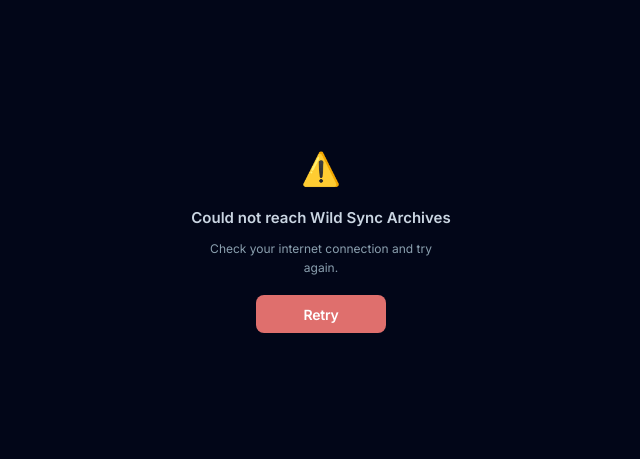
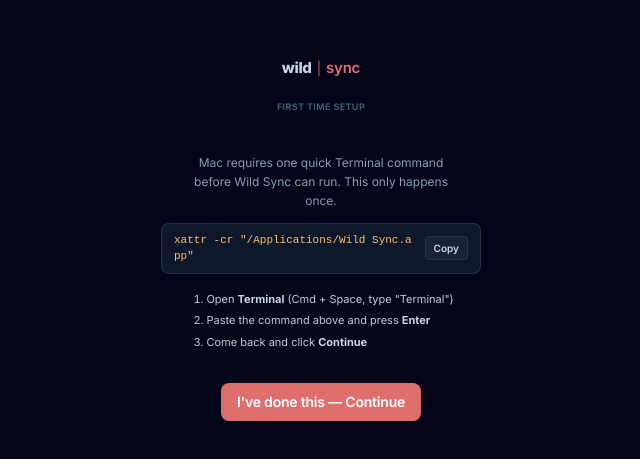
Before and after one commit to IntoTheWild-Dev/wild-sync, a website built with Vite: page src/index.html in a window 1280 px wide. Shown: the part 163-622 px from the top of the page, without its empty margins (319-959 px from the left). Built offline with nearby package versions, Linux system fonts and the light colour scheme.

Commit message:
feat: first-launch screen with Mac terminal instructions + copy button

```diff
--- a/package.json
+++ b/package.json
@@ -1,6 +1,6 @@
 {
   "name": "wild-sync",
-  "version": "0.2.4",
+  "version": "0.2.5",
   "type": "module",
   "scripts": {
     "dev": "vite",
--- a/src-tauri/tauri.conf.json
+++ b/src-tauri/tauri.conf.json
@@ -1,6 +1,6 @@
 {
   "productName": "Wild Sync",
-  "version": "0.2.4",
+  "version": "0.2.5",
   "identifier": "com.intothewild.wildsync",
   "build": {
     "frontendDist": "../src",
--- a/src/index.html
+++ b/src/index.html
@@ -8,8 +8,40 @@
 </head>
 <body>
 
+  <!-- ── First launch — Mac setup instructions ─────────────── -->
+  <div id="screen-first-launch" class="screen hidden">
+
+    <div class="wordmark">
+      <span class="wm-wild">wild</span>
+      <span class="wm-sep">|</span>
+      <span class="wm-sync">sync</span>
+    </div>
+    <p class="brand-sub">First time setup</p>
+
+    <div class="first-launch-body">
+      <p class="first-launch-text">
+        Mac requires one quick Terminal command before Wild Sync can run.
+        This only happens once.
+      </p>
+
+      <div class="terminal-block">
+        <code>xattr -cr "/Applications/Wild Sync.app"</code>
+        <button id="btn-copy" class="btn-copy" type="button">Copy</button>
+      </div>
+
+      <ol class="steps">
+        <li>Open <strong>Terminal</strong> (Cmd + Space, type "Terminal")</li>
+        <li>Paste the command above and press <strong>Enter</strong></li>
+        <li>Come back and click <strong>Continue</strong></li>
+      </ol>
+    </div>
+
+    <button id="btn-continue-setup" class="btn-primary">I've done this — Continue</button>
+
+  </div>
+
   <!-- ── Onboarding (first launch only) ───────────────────── -->
-  <div id="screen-onboarding" class="screen">
+  <div id="screen-onboarding" class="screen hidden">
 
     <div class="wordmark">
       <span class="wm-wild">wild</span>
--- a/src/main.js
+++ b/src/main.js
@@ -4,6 +4,7 @@ import { open as openDialog } from "@tauri-apps/plugin-dialog";
 // ── Screen management ─────────────────────────────────────────────────
 
 const screens = {
+  "first-launch": document.getElementById("screen-first-launch"),
   onboarding: document.getElementById("screen-onboarding"),
   error: document.getElementById("screen-error"),
   popover: document.getElementById("screen-popover"),
@@ -18,6 +19,7 @@ function showScreen(name) {
 
 let destinations = [];
 let selectedDestination = null;
+let isFirstLaunch = true;
 
 // ── Init ──────────────────────────────────────────────────────────────
 
@@ -26,6 +28,7 @@ async function init() {
   try {
     const config = await invoke("get_config");
     if (config) {
+      isFirstLaunch = false;
       populatePopover(config);
       showScreen("popover");
       await invoke("start_watching");
@@ -35,9 +38,8 @@ async function init() {
     console.error("Config read failed:", e);
   }
 
-  // First launch — show onboarding
-  showScreen("onboarding");
-  await loadDestinations();
+  // First launch — show Mac setup instructions
+  showScreen("first-launch");
 }
 
 // ── Destinations ──────────────────────────────────────────────────────
@@ -184,6 +186,26 @@ document.getElementById("btn-open-drive").addEventListener("click", () => {
   invoke("open_drive");
 });
 
+// ─ First launch screen ───────────────────────────────────────────────
+
+document.getElementById("btn-copy").addEventListener("click", () => {
+  const cmd = 'xattr -cr "/Applications/Wild Sync.app"';
+  navigator.clipboard.writeText(cmd).then(() => {
+    const btn = document.getElementById("btn-copy");
+    btn.textContent = "Copied";
+    btn.classList.add("copied");
+    setTimeout(() => {
+      btn.textContent = "Copy";
+      btn.classList.remove("copied");
+    }, 2000);
+  });
+});
+
+document.getElementById("btn-continue-setup").addEventListener("click", async () => {
+  showScreen("onboarding");
+  await loadDestinations();
+});
+
 // ── Sync status updates from Rust ─────────────────────────────────────
 
 import { listen } from "@tauri-apps/api/event";
--- a/src/style.css
+++ b/src/style.css
@@ -167,6 +167,82 @@ button:disabled { opacity: 0.35; cursor: not-allowed; transform: none; }
 #screen-error p  { font-size: 12px; color: var(--muted); line-height: 1.6; max-width: 240px; }
 #screen-error .btn-primary { width: 130px; margin-top: 8px; }
 
+/* ── First launch screen ─────────────────────────────────────── */
+#screen-first-launch {
+  align-items: center;
+  justify-content: center;
+  text-align: center;
+  gap: 16px;
+}
+
+.first-launch-body {
+  display: flex;
+  flex-direction: column;
+  gap: 12px;
+  align-items: center;
+}
+
+.first-launch-text {
+  font-size: 12px;
+  color: var(--muted);
+  line-height: 1.6;
+  max-width: 280px;
+}
+
+.terminal-block {
+  display: flex;
+  align-items: center;
+  gap: 8px;
+  background: var(--bg-card);
+  border: 1px solid var(--border-md);
+  border-radius: var(--r-sm);
+  padding: 8px 12px;
+  width: 100%;
+  max-width: 320px;
+}
+
+.terminal-block code {
+  flex: 1;
+  font-family: 'SF Mono', 'Fira Code', monospace;
+  font-size: 11px;
+  color: var(--amber);
+  text-align: left;
+  word-break: break-all;
+}
+
+.btn-copy {
+  flex-shrink: 0;
+  height: 24px;
+  padding: 0 8px;
+  background: rgba(73,101,122,0.15);
+  color: var(--heading);
+  border: 1px solid var(--border);
+  border-radius: 4px;
+  font-size: 10px;
+  font-weight: 600;
+  cursor: pointer;
+}
+
+.btn-copy:hover { background: rgba(73,101,122,0.25); }
+.btn-copy.copied { background: rgba(74,222,128,0.15); color: #4ade80; border-color: rgba(74,222,128,0.3); }
+
+.steps {
+  text-align: left;
+  font-size: 11px;
+  color: var(--body);
+  line-height: 1.8;
+  padding-left: 18px;
+  margin: 4px 0;
+}
+
+.steps li { margin-bottom: 2px; }
+.steps strong { color: var(--heading); }
+
+#screen-first-launch .btn-primary {
+  width: 200px;
+  margin-top: 8px;
+}
+
 /* ── Tray popover ────────────────────────────────────────────── */
 #screen-popover {
   padding: 16px;
```
